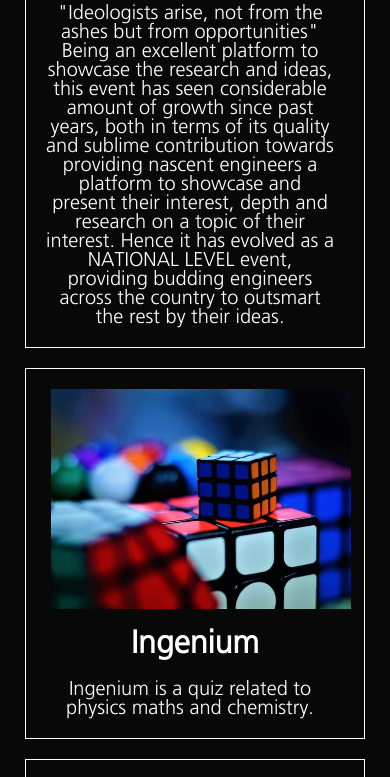
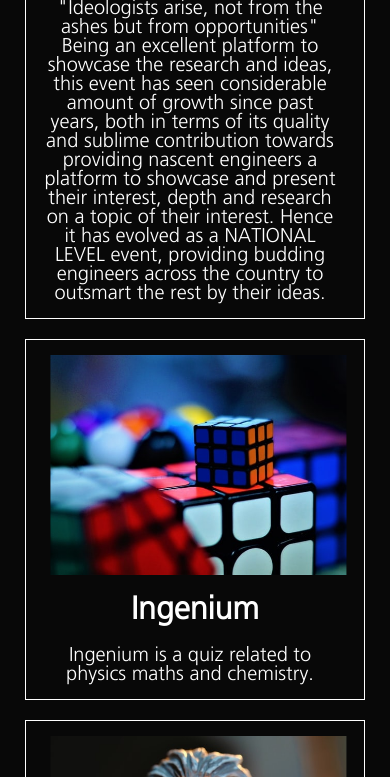
Before and after one commit to SanjayChoodamani/Club-Website, a plain HTML site: page paper.html in a window 390 px wide. Shown: the part 510-1287 px from the top of the page. Drawn offline with Linux system fonts and the light colour scheme.

Commit message:
updating events styles

```diff
--- a/css/events.css
+++ b/css/events.css
@@ -56,10 +56,11 @@ h2{
         flex-direction: column;
         justify-content: center;
         text-align: center;
+        padding: 5px;
     }
     .container img{
         margin: 10px;
-        width: 300px;
+        width: 90%;
         height: 220px;
         position: relative;
         left: 45%;
```
